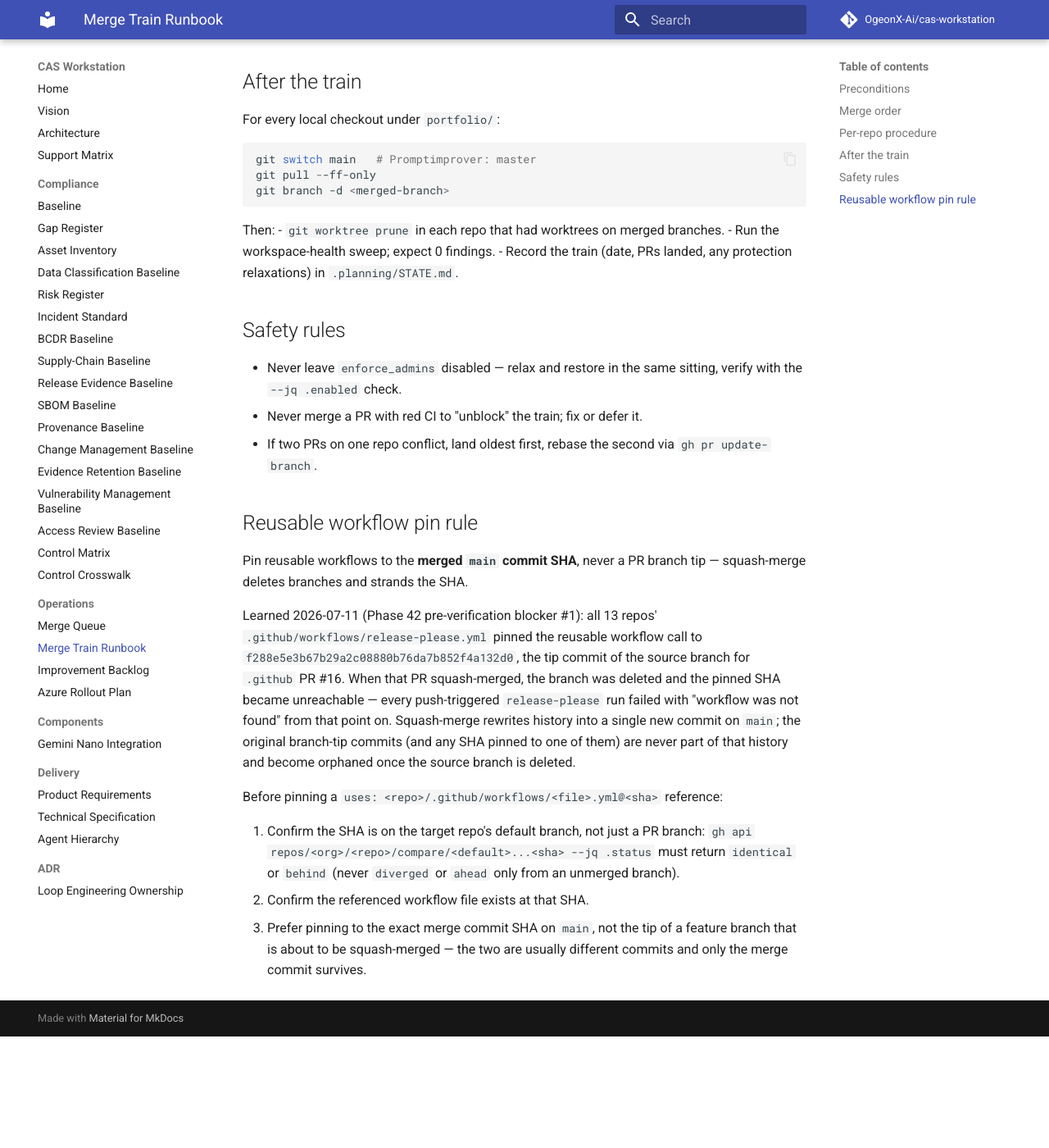
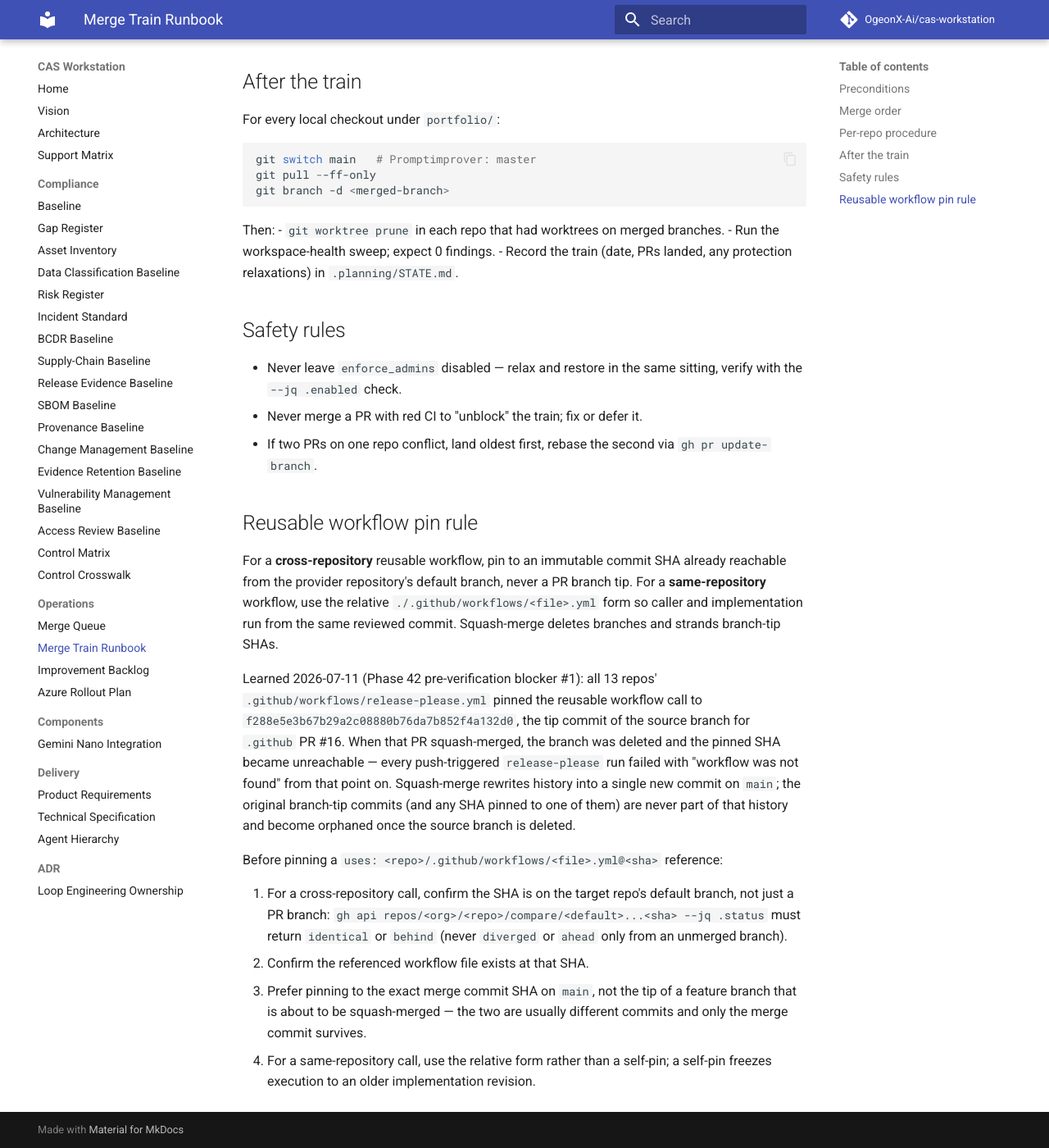
Before and after one commit to OgeonX-Ai/cas-workstation, an MkDocs documentation site: the page built from docs/merge-train-runbook.md, in a window 1280 px wide and 1400 px high, scrolled down 1014 px. Shown: the whole window at 82% size. Built offline with MkDocs 1.6.1 and Material for MkDocs 9.7.7, drawn with Linux system fonts in a browser that asks for light colours; comment, search, counter and statistics services are not loaded; before the commit the page ends 2278 px from its top, so only the background shows below that.

Commit message:
docs(release): distinguish local reusable workflow calls

```diff
--- a/docs/merge-train-runbook.md
+++ b/docs/merge-train-runbook.md
@@ -54,8 +54,12 @@ Then:
 
 ## Reusable workflow pin rule
 
-Pin reusable workflows to the **merged `main` commit SHA**, never a PR branch tip
-— squash-merge deletes branches and strands the SHA.
+For a **cross-repository** reusable workflow, pin to an immutable commit SHA
+already reachable from the provider repository's default branch, never a PR
+branch tip. For a **same-repository** workflow, use the relative
+`./.github/workflows/<file>.yml` form so caller and implementation run from
+the same reviewed commit. Squash-merge deletes branches and strands branch-tip
+SHAs.
 
 Learned 2026-07-11 (Phase 42 pre-verification blocker #1): all 13 repos'
 `.github/workflows/release-please.yml` pinned the reusable workflow call to
@@ -69,7 +73,7 @@ part of that history and become orphaned once the source branch is deleted.
 
 Before pinning a `uses: <repo>/.github/workflows/<file>.yml@<sha>` reference:
 
-1. Confirm the SHA is on the target repo's default branch, not just a PR
+1. For a cross-repository call, confirm the SHA is on the target repo's default branch, not just a PR
    branch: `gh api repos/<org>/<repo>/compare/<default>...<sha> --jq .status`
    must return `identical` or `behind` (never `diverged` or `ahead` only from
    an unmerged branch).
@@ -77,3 +81,5 @@ Before pinning a `uses: <repo>/.github/workflows/<file>.yml@<sha>` reference:
 3. Prefer pinning to the exact merge commit SHA on `main`, not the tip of a
    feature branch that is about to be squash-merged — the two are usually
    different commits and only the merge commit survives.
+4. For a same-repository call, use the relative form rather than a self-pin;
+   a self-pin freezes execution to an older implementation revision.
```
